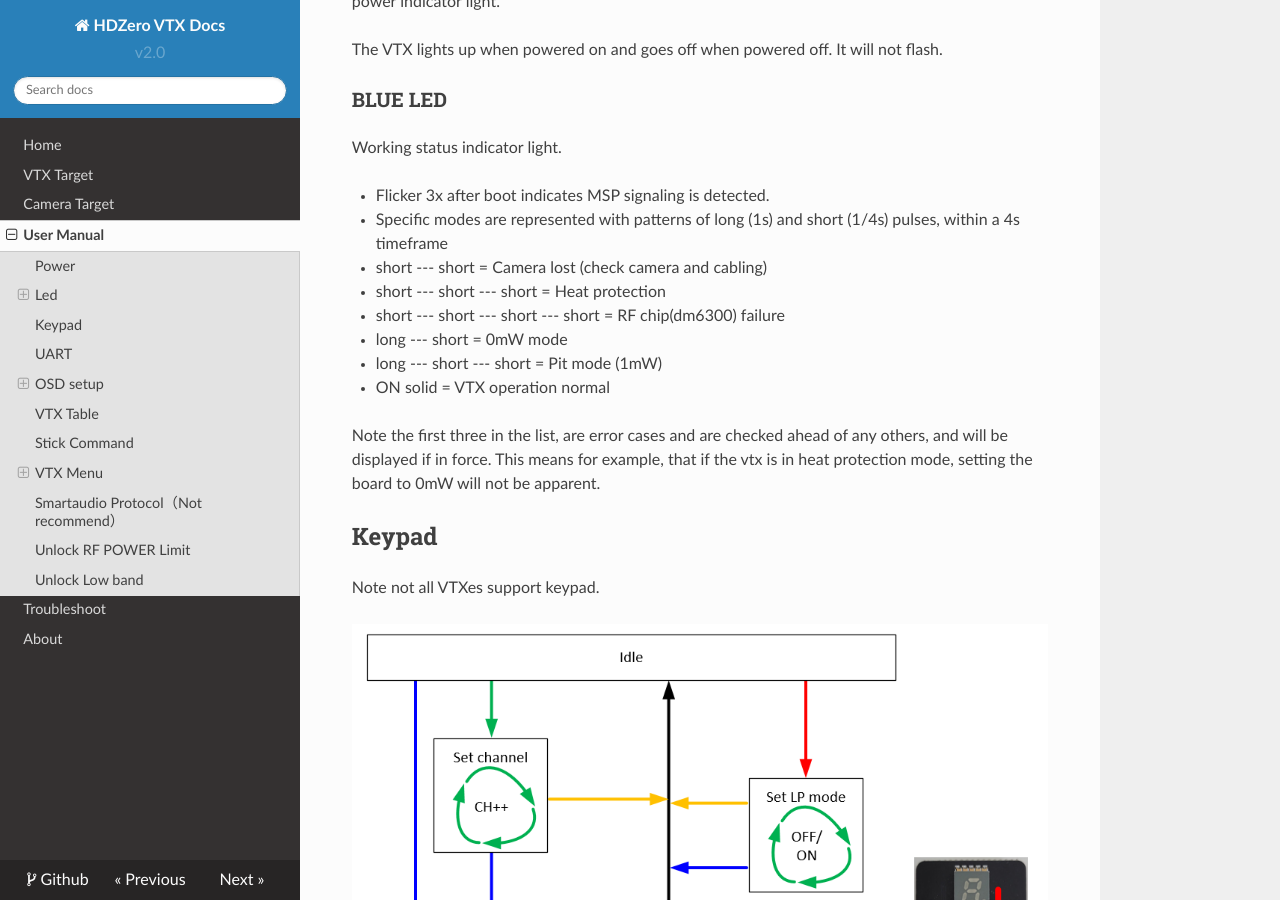
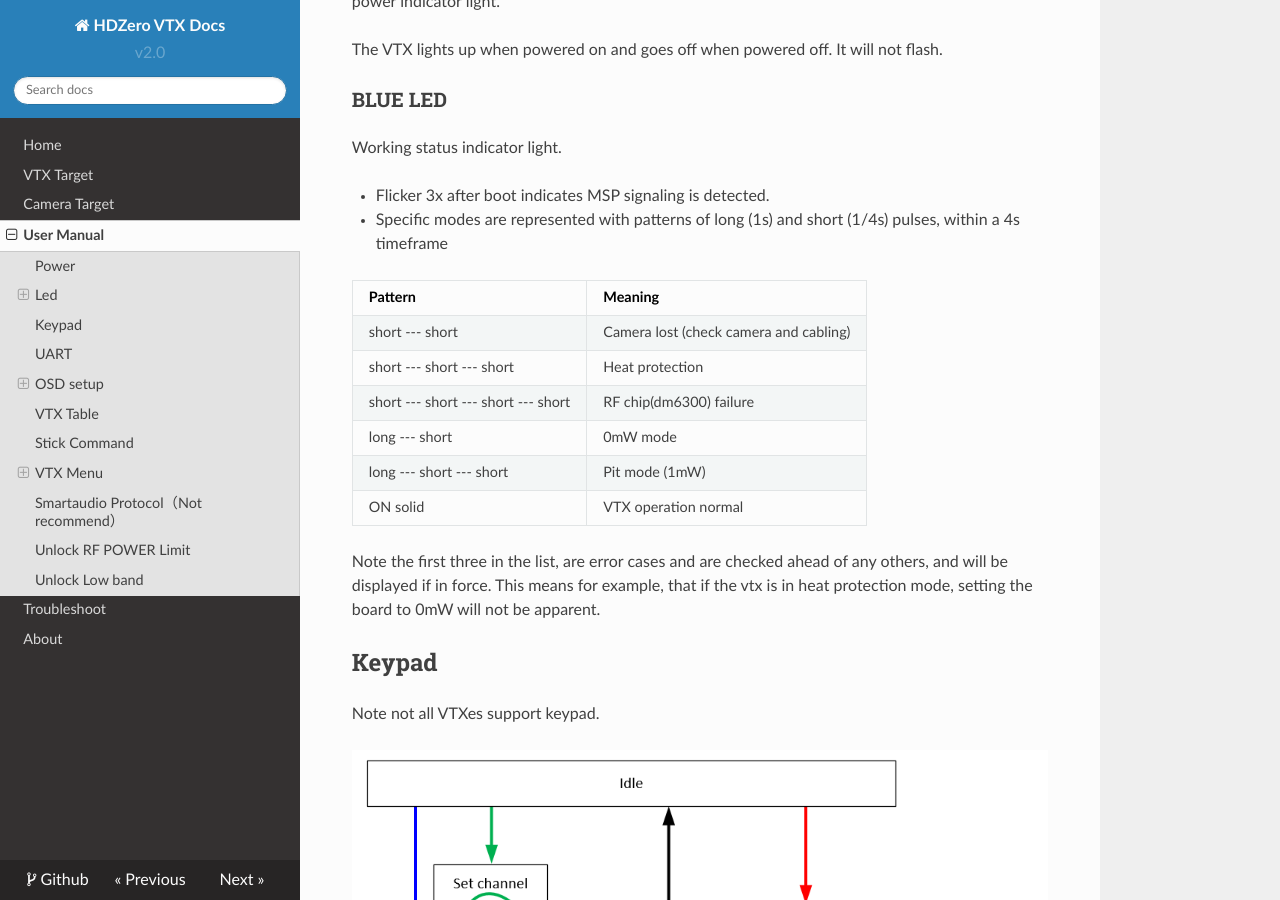
Before and after one commit to hd-zero/hdzero-vtx-docs, an MkDocs documentation site: the page built from docs/vtx_user_manual.md, in a window 1280 px wide and 900 px high, scrolled down 428 px. Built offline with MkDocs 1.6.1, drawn with Linux system fonts in a browser that asks for light colours; nearby versions of some CDN libraries.

Commit message:
added tabulation

```diff
--- a/docs/vtx_user_manual.md
+++ b/docs/vtx_user_manual.md
@@ -22,12 +22,14 @@ Working status indicator light.
 
 - Specific modes are represented with patterns of long (1s) and short (1/4s) pulses, within a 4s timeframe
 
-- short --- short                       = Camera lost (check camera and cabling)
-- short --- short --- short             = Heat protection
-- short --- short --- short --- short   = RF chip(dm6300) failure
-- long --- short                        = 0mW mode
-- long --- short --- short              = Pit mode (1mW)
-- ON solid                              = VTX operation normal
+|Pattern|Meaning|
+|:-------------------------------------|:----------------------------------------|
+|short --- short                       |Camera lost (check camera and cabling)   |
+|short --- short --- short             |Heat protection                          |
+|short --- short --- short --- short   |RF chip(dm6300) failure                  |
+|long --- short                        |0mW mode                                 |
+|long --- short --- short              |Pit mode (1mW)                           |
+|ON solid                              |VTX operation normal                     |
 
 Note the first three in the list, are error cases and are checked ahead of any others, and will be displayed if in force.
 This means for example, that if the vtx is in heat protection mode, setting the board to 0mW will not be apparent.
```
